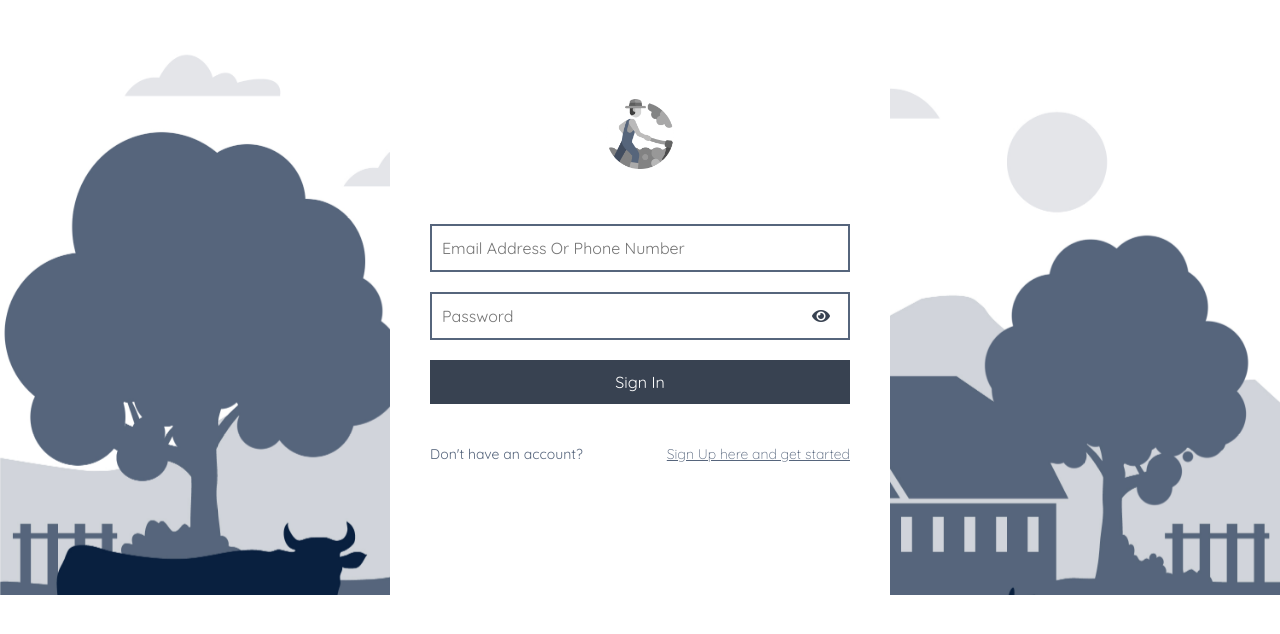
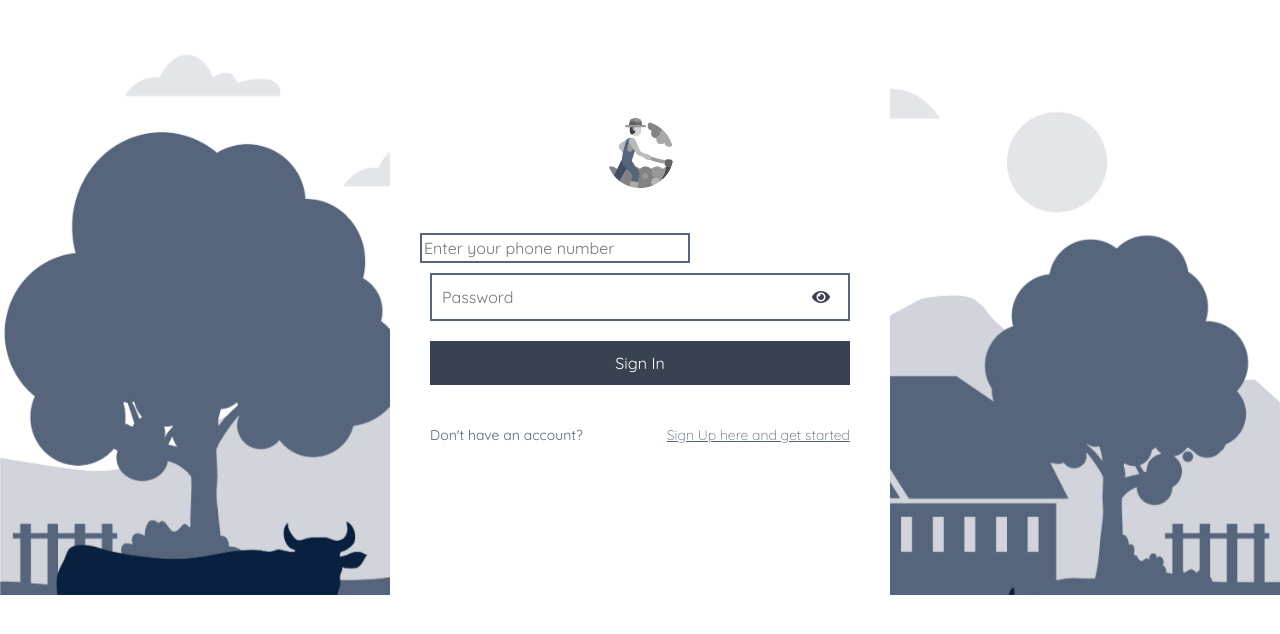
Before and after one commit to Sylvr3k/PARI, a React (Create React App) app: page / in a window 1280 px wide. Shown: the top 634 px of the page. Built offline with nearby package versions, Linux system fonts and the light colour scheme; no server answers; a web font is replaced by a local one.

Commit message:
JWT Secret THREE Commit

```diff
--- a/src/Components/signin.js
+++ b/src/Components/signin.js
@@ -3,7 +3,7 @@ import { Link, useNavigate } from "react-router-dom";
 import API_BASE_URL from "../config"; // Ensure this contains your backend URL
 
 const SignIn = () => {
-    const [emailOrNumber, setEmailOrNumber] = useState("");
+    const [phone, setPhone] = useState("");
     const [password, setPassword] = useState("");
     const [passwordVisible, setPasswordVisible] = useState(false);
     const [error, setError] = useState("");
@@ -17,22 +17,27 @@ const SignIn = () => {
         e.preventDefault();
         setError("");
 
+        // Validate phone number format
+        if (!/^\+255\d{9}$/.test(phone)) {
+            setError("Invalid phone number format. Use +255XXXXXXXXX.");
+            return;
+        }
+
         try {
             const response = await fetch(`${API_BASE_URL}/api/auth/login`, {
                 method: "POST",
                 headers: { "Content-Type": "application/json" },
-                body: JSON.stringify({ emailOrPhone: emailOrNumber, password }),
+                body: JSON.stringify({ phone, password }),
             });
 
             const data = await response.json();
 
             if (!response.ok) {
-                setError(data.message || "Login failed");
+                setError(data.message || "Login failed.");
                 return;
             }
 
             localStorage.setItem("token", data.token); // Store token
-
             navigate("/farmers"); // Redirect after login
         } catch (err) {
             setError("Server error. Try again later.");
@@ -45,16 +50,16 @@ const SignIn = () => {
             <div className="WholeSection">
                 <div className="SignUpSection">
                     <div className="Text">
-                        <img src="monoleg.png" height="70px" width="70px" alt="Logo Mono "/>
+                        <img src="monoleg.png" height="70px" width="70px" alt="Logo Mono" />
                     </div>
                     <div className="FormSection">
                         <form onSubmit={handleSubmit}>
                             <input
-                                type="text"
-                                name="emailornumber"
-                                placeholder="Email Address Or Phone Number"
-                                value={emailOrNumber}
-                                onChange={(e) => setEmailOrNumber(e.target.value)}
+                                type="tel"
+                                name="phone"
+                                placeholder="Enter your phone number"
+                                value={phone}
+                                onChange={(e) => setPhone(e.target.value)}
                                 required
                             />
                             <div className="passwordclass" style={{ position: "relative" }}>
@@ -91,7 +96,7 @@ const SignIn = () => {
                         </form>
                         <p id="paratwo">
                             Don't have an account?
-                            <Link to="/Register">Sign Up here and get started</Link>
+                            <Link to="/Register"> Sign Up here and get started</Link>
                         </p>
                     </div>
                 </div>
```
Also changed, not shown: 1 other file (tests, documents, lock files or other folders).
